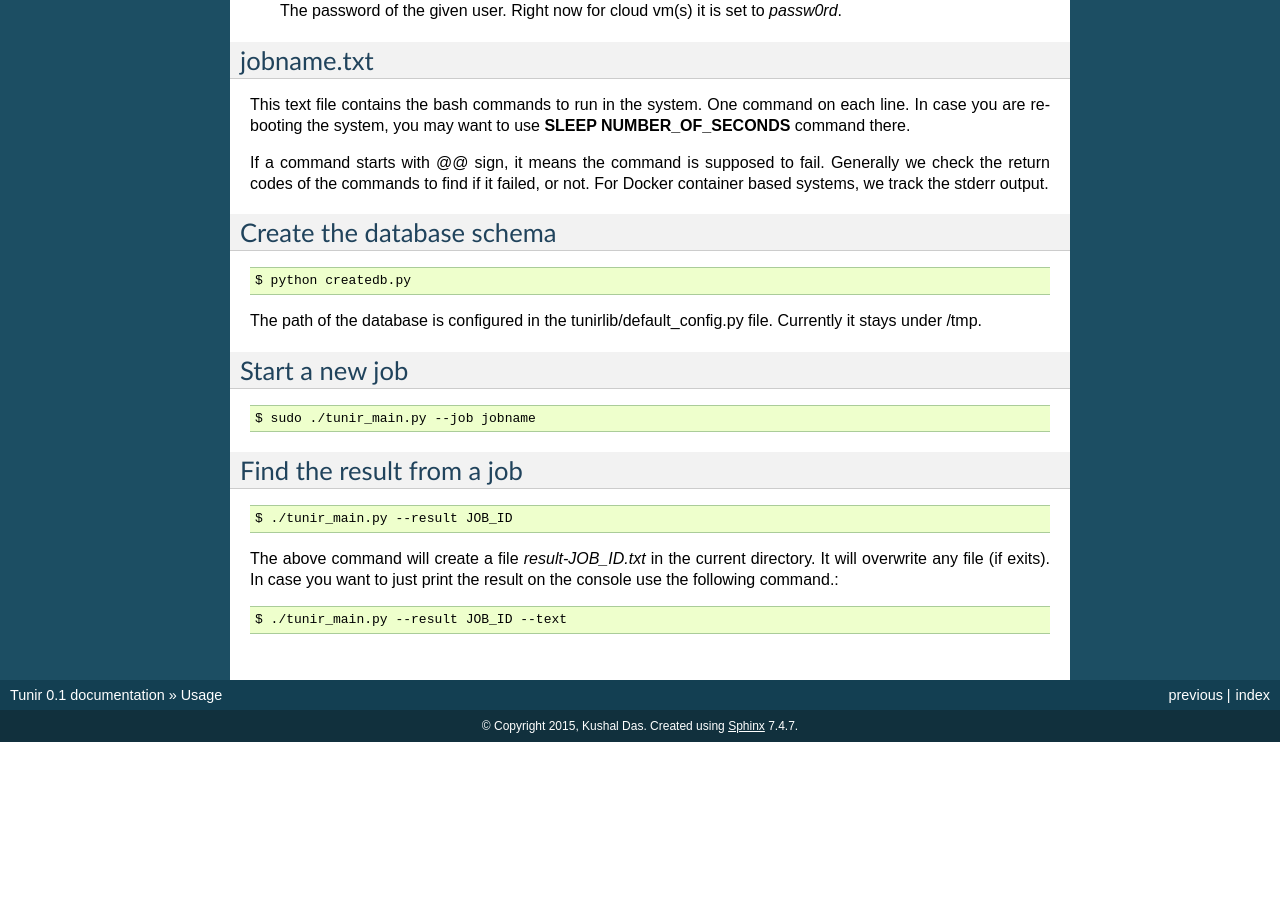
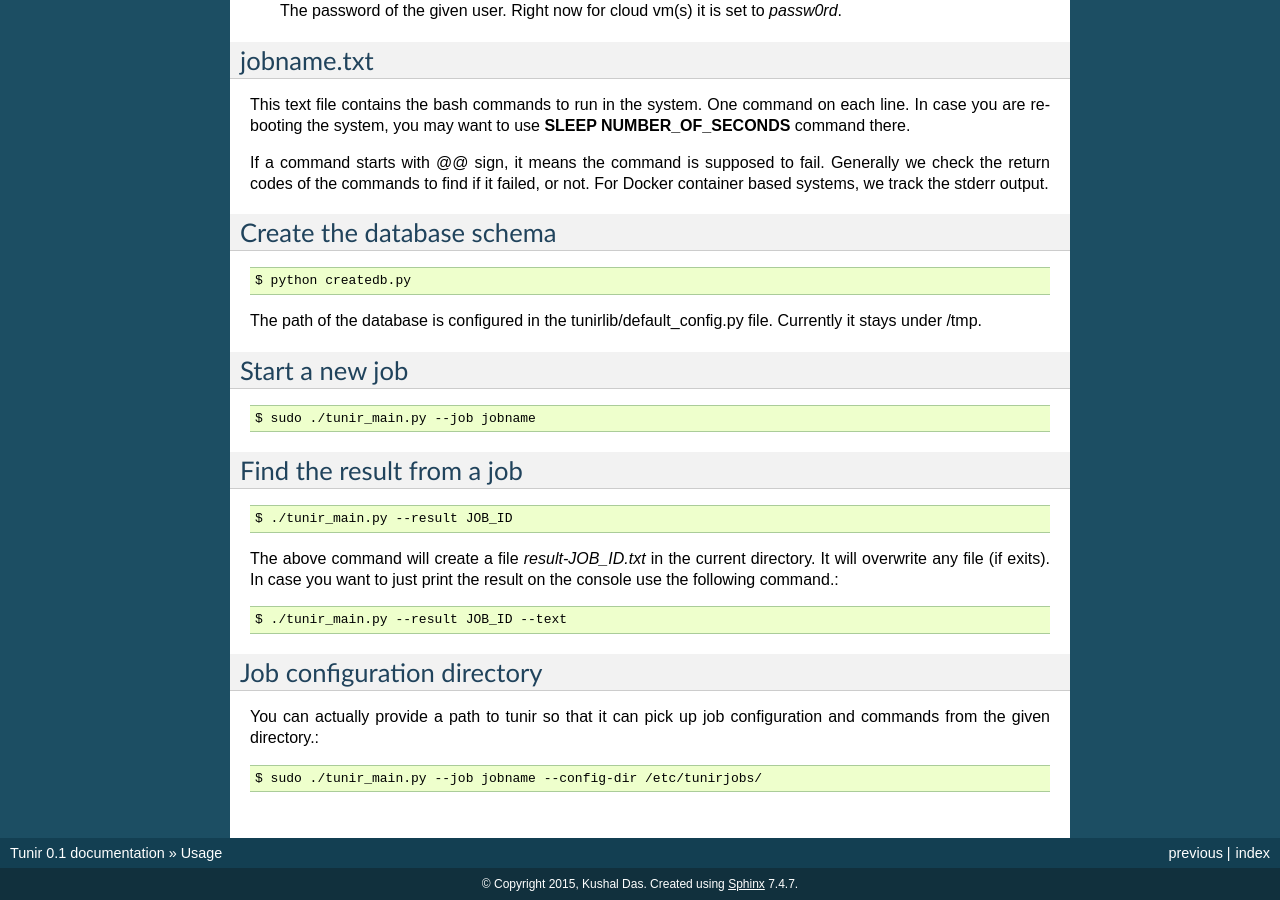
Before and after one commit to kushaldas/tunir, a Sphinx documentation site: the page built from docs/usage.rst, in a window 1280 px wide and 900 px high, scrolled down 893 px. Built offline with Sphinx 7.4.7, drawn with Linux system fonts in a browser that asks for light colours; before the commit the page ends 1635 px from its top, so only the background shows below that; some of the changed text lies outside the part shown.

Commit message:
Adds --config-dir example in the docs.

```diff
--- a/docs/usage.rst
+++ b/docs/usage.rst
@@ -87,3 +87,11 @@ The above command will create a file *result-JOB_ID.txt* in the current director
 In case you want to just print the result on the console use the following command.::
 
     $ ./tunir_main.py --result JOB_ID --text
+
+
+Job configuration directory
+----------------------------
+
+You can actually provide a path to tunir so that it can pick up job configuration and commands from the given directory.::
+
+    $ sudo ./tunir_main.py --job jobname --config-dir /etc/tunirjobs/
```
